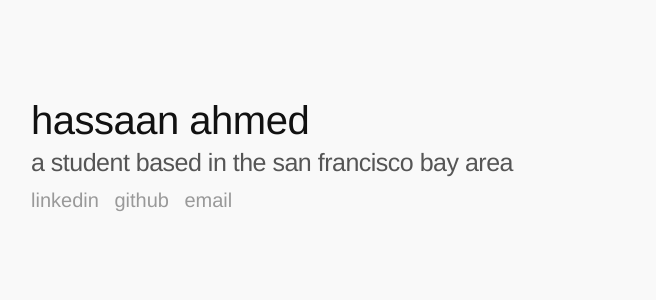
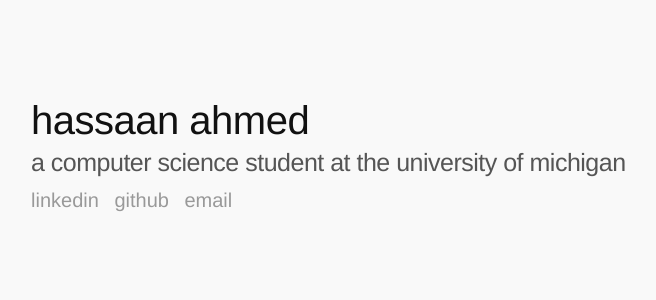
Before and after one commit to ahmedxyz/ahmedxyz.github.io, a Jekyll site: the page built from index.html, in a window 1280 px wide. Shown: the top 300 px of the page, without its empty margins (249-905 px from the left). Built offline with Jekyll 4.4.1, drawn with Linux system fonts in a browser that asks for light colours.

Commit message:
Update description and links

```diff
--- a/Gemfile
+++ b/Gemfile
@@ -1,4 +1,5 @@
 source "https://rubygems.org"
 
 gem "github-pages", group: :jekyll_plugins
+gem "jekyll"
 gem 'jekyll-seo-tag'
--- a/_config.yml
+++ b/_config.yml
@@ -1,12 +1,12 @@
 # Basic
 name:               "Hassaan Ahmed"
 title:              "Hassaan Ahmed"
-description:        "a student based in the san francisco bay area"
+description:        "a computer science student at the university of michigan"
 author:             Hassaan Ahmed
 logo:               /assets/images/logo.png
 
 # URL
-url:                "//hassaanahmed.com"
+url:                "//ahmedxyz.github.io"
 baseurl:            ""
 permalink:          /:year/:month/:day/:title/
 
@@ -15,14 +15,15 @@ markdown:           kramdown
 
 # Google Analytics
 google_analytics:   UA-124728562-1
+
 # Navigation
 nav:
   - name:           "Linkedin"
     href:           "//linkedin.com/in/hassaan-ahmed-ca"
   - name:           "Github"
-    href:           "//github.com/hahmed427"
+    href:           "//github.com/ahmedxyz"
   - name:           "Email"
-    href:           "mailto:me@hassaanahmed.com"
+    href:           "mailto:ahmedxyz@umich.edu"
 
 # Sass
 sass:
```
